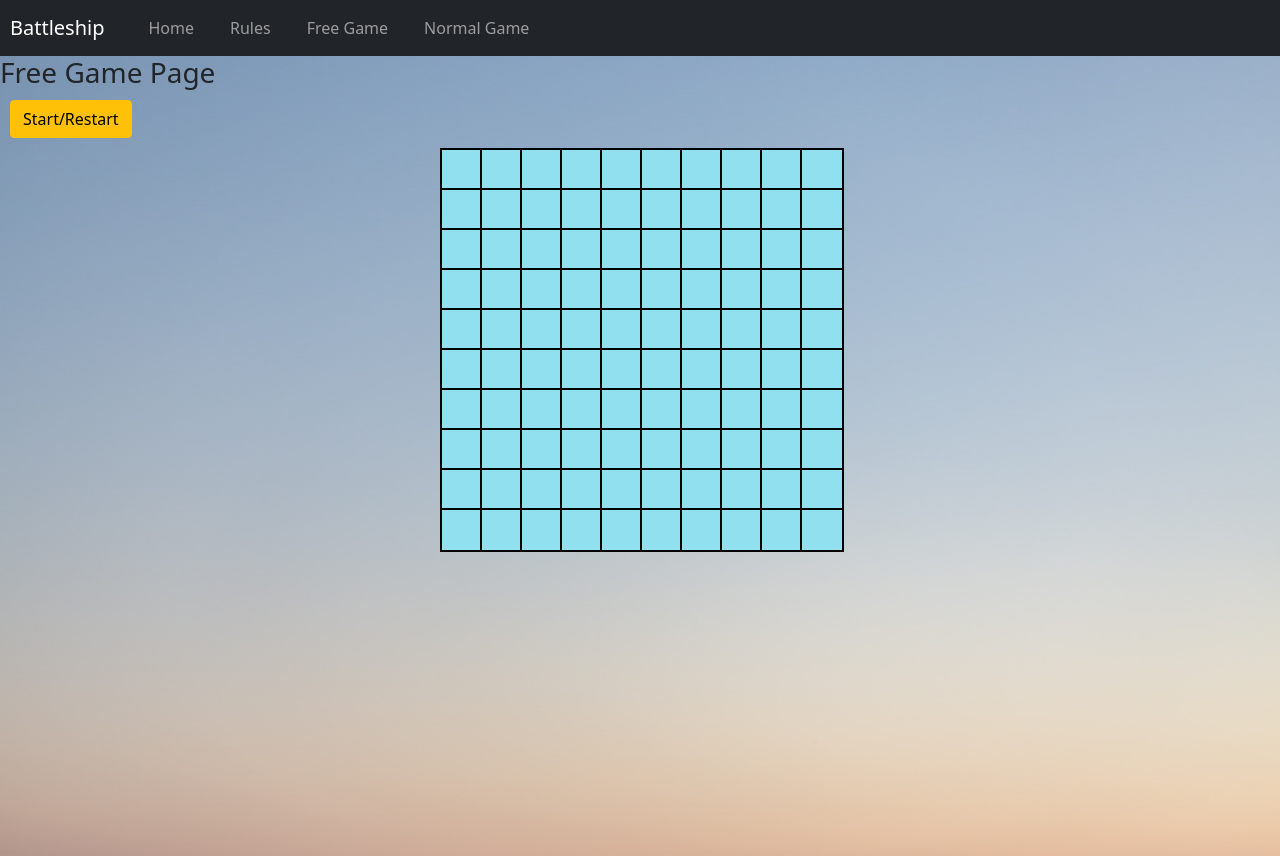
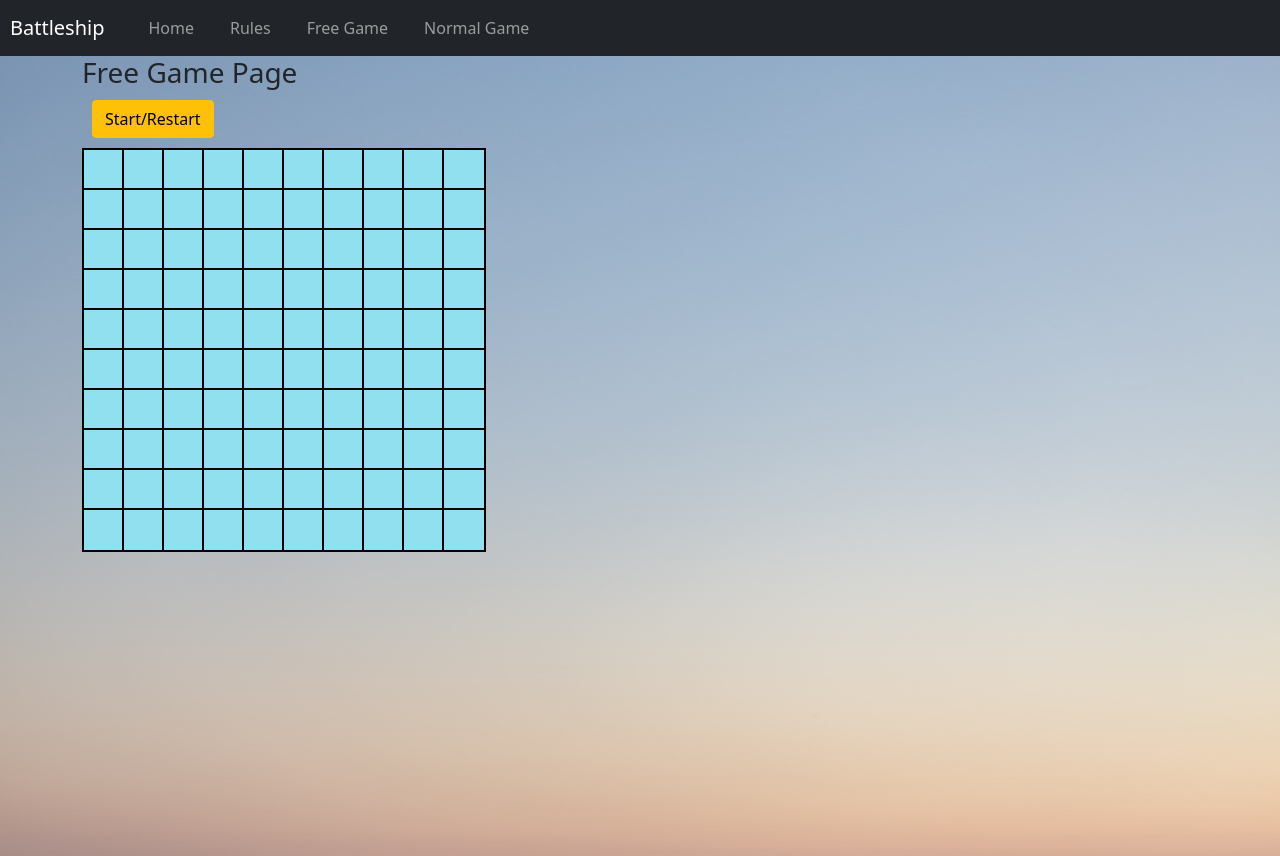
Before and after one commit to zahraaliaghazadeh/battleship, a React (Create React App) app: page /free-game in a window 1280 px wide. Built offline with nearby package versions, Linux system fonts and the light colour scheme.

Commit message:
fixed style bugs

```diff
--- a/src/Pages/FreeGamePage/script.js
+++ b/src/Pages/FreeGamePage/script.js
@@ -14,25 +14,49 @@ import StartButton from '../../Components/StartButton/StartButton.js'
 export default function FreeGamePage() {
 
   return (
+
     <>
       <div className='FreeGamePage'>
-        <div className="wrapper">
-          <div className="title">
-          <h3>Free Game Page</h3>
+        <div className="container">
+          <div className="row">
+            <div className="col-md-auto">
+              <div className="title">
+                <h3>Free Game Page</h3>
+              </div>
+              <div className="start-button">
+                <StartButton />
+              </div>
+            </div>
           </div>
-          <div className="left reset-btn">
-
-            <StartButton/>
-          </div>
-              {/* <button onClick={()=> generateFleet()} type="button" className="btn btn-warning start-btn">START</button> */}
-              {/* <button type="button" className="btn btn-danger reset-btn">RESET</button> */}
-          <div className="right">
-            <Game />
+          <div className="row">
+            <div className="col-md-auto">
+              <Game />
+            </div>
           </div>
         </div>
       </div>
     </>
-  )}
+
+    // <>
+    //   <div className='FreeGamePage'>
+    //     <div className="wrapper">
+    //       <div className="title">
+    //       <h3>Free Game Page</h3>
+    //       </div>
+    //       <div className="left reset-btn">
+
+    //         <StartButton/>
+    //       </div>
+    //           {/* <button onClick={()=> generateFleet()} type="button" className="btn btn-warning start-btn">START</button> */}
+    //           {/* <button type="button" className="btn btn-danger reset-btn">RESET</button> */}
+    //       <div className="right">
+    //         <Game />
+    //       </div>
+    //     </div>
+    //   </div>
+    // </>
+  )
+}
 
     // return (
     // <div className='FreeGamePage'>
--- a/src/Pages/FreeGamePage/style.css
+++ b/src/Pages/FreeGamePage/style.css
@@ -1,19 +1,17 @@
-.start-btn{
+/* .start-btn{
     margin-left: 40%;
-    /* margin: 10px; */
     align-self: center;
     display: flex;
     justify-content: center;
-
-
-}
+} */
 
 .FreeGamePage{
-    width: 100vw;
-    height:100vh;
+    background-image: url('../../assets/images/generic-background1.png');
+    background-position: center;
     background-size: cover;
-    background-image: url('../../assets/images/generic-background1.png');
     background-repeat: no-repeat;
+    background-attachment: fixed;
+    height: 100vh;
 
 }
 /*
--- a/src/Pages/LandingPage/script.js
+++ b/src/Pages/LandingPage/script.js
@@ -7,11 +7,21 @@ import "./style.css";
 export default function LandingPage() {
     return (
         <div className="LandingPage">
-            <div className="container1">
-                <h3 className="welcome-message">Welcome! Ready for the game? Start by choosing one below. We recommend that you read the rules first.</h3>
-                <button className="landingPageButton btn btn-warning"><a  className="btn-link" href="/free-game">Free Game</a></button>
-                <button className="landingPageButton btn btn-warning"><a  className="btn-link" href="/normal-game">Normal Game</a></button>
+            <div className="container">
+                <div className="row">
+                    <div className="col-md-auto">
+
+                        <div className="container1">
+                            <h3 className="welcome-message">Welcome! Ready for the game? Start by choosing one below. We recommend that you read the rules first.</h3>
+                            <button className="landingPageButton btn btn-warning"><a className="btn-link" href="/free-game">Free Game</a></button>
+                            <button className="landingPageButton btn btn-warning"><a className="btn-link" href="/normal-game">Normal Game</a></button>
+                        </div>
+                    </div>
+                </div>
+                <div className="row">
+                </div>
             </div>
+
         </div>
 
 
--- a/src/Pages/LandingPage/style.css
+++ b/src/Pages/LandingPage/style.css
@@ -30,4 +30,6 @@ font: "Fira Sans";
 
 .btn-link{
 text-decoration: none;
+color: black;
+font-weight: 400;
 }
--- a/src/Pages/NormalGamePage/script.js
+++ b/src/Pages/NormalGamePage/script.js
@@ -9,6 +9,7 @@ import "./style.css";
 export default function NormalGamePage() {
     return (
         <div className="NormalGamePage">
+
             <div class="container">
                 <div class="row">
                     <div class="col-12">
--- a/src/Pages/NormalGamePage/style.css
+++ b/src/Pages/NormalGamePage/style.css
@@ -21,7 +21,6 @@
     /* display: center; */
     font-weight: 750;
 }
-
 
 
 
--- a/src/Pages/RulesPage/script.js
+++ b/src/Pages/RulesPage/script.js
@@ -6,6 +6,9 @@ import "./style.css";
 export default function RulesPage() {
     return (
         <div className="RulesPage">
+            <div className="container">
+                <div className="row">
+                    <div className="col-md-auto">
                         <section>
                             <div className="rulespagetext">
                                 <div className="paragraph">
@@ -33,5 +36,10 @@ export default function RulesPage() {
                             </div>
                         </section>
                     </div>
+
+                </div>
+            </div>
+
+        </div>
     )
 }
```
Lines whose indentation alone changed are shown as unchanged.
